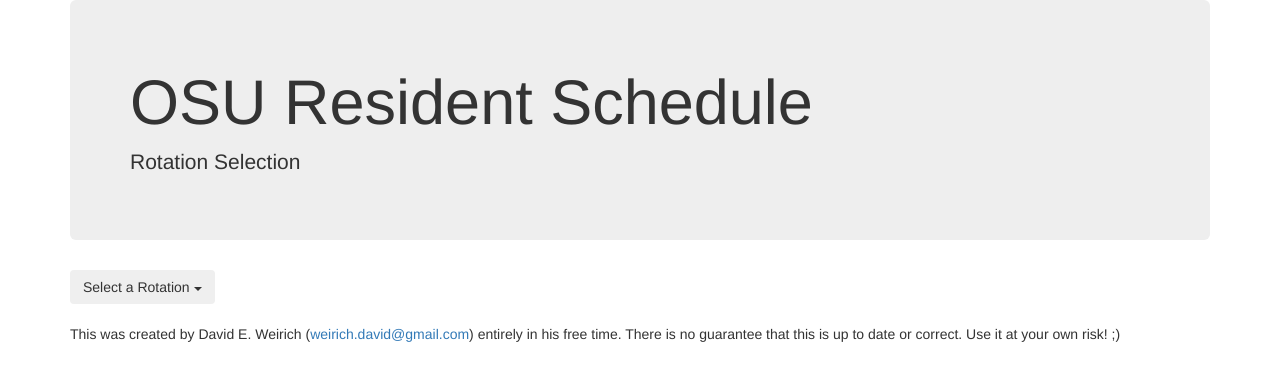
After one commit to weirichd/resident-schedule, a Flask app: template app/templates/rotation_picker.html in a window 1280 px wide. The commit adds this page. Shown: the top 381 px of the page. Run offline with Flask 2, Linux system fonts and the light colour scheme; the template is opened without the code that fills it, so the values that code supplies are empty; some libraries are stand-ins or nearby versions.

Commit message:
Rotaion picker

```diff
--- a/app/app.py
+++ b/app/app.py
@@ -10,7 +10,13 @@ from flask import request
 app = Flask(__name__)
 
 
-def get_data_from_date(date: Optional[str] = None) -> str:
+def get_connection():
+    engine = sqlalchemy.create_engine("sqlite:///resident_schedule.db")
+    con = engine.connect()
+    return con
+
+
+def get_data_from_date(date: Optional[str] = None) -> pd.DataFrame:
     if date is None:
         date = "now"
 
@@ -26,22 +32,47 @@ def get_data_from_date(date: Optional[str] = None) -> str:
     DATE('{date}') between DATE(start_date) and DATE(end_date)
     """
 
-    engine = sqlalchemy.create_engine("sqlite:///resident_schedule.db")
-    con = engine.connect()
+    return pd.read_sql(
+        con=get_connection(), sql=query, parse_dates=["start_date", "end_date"]
+    )
 
-    schedule_data = pd.read_sql(
-        con=con, sql=query, parse_dates=["start_date", "end_date"]
+
+def get_rotation_schedule(rotation: str) -> pd.DataFrame:
+    query = f"""
+    select
+        PGY,
+        Name,
+        start_date,
+        end_date
+    from schedule
+    where
+    Rotation='{rotation}'
+    """
+
+    return pd.read_sql(
+        con=get_connection(), sql=query, parse_dates=["start_date", "end_date"]
     )
-    schedule_data["Starting"] = schedule_data["start_date"].dt.strftime("%B %d")
-    schedule_data["Until"] = schedule_data["end_date"].dt.strftime("%B %d")
 
-    return schedule_data
+
+def get_all_rotation_names() -> pd.DataFrame:
+    query = "select rotation from schedule group by 1 order by 1;"
+    return pd.read_sql(con=get_connection(), sql=query)
+
+
+def get_all_resident_names() -> pd.DataFrame:
+    query = "select PGY, name from schedule group by 1, 2;"
+    return pd.read_sql(con=get_connection(), sql=query)
 
 
 def prepare_table(df):
-    return df.drop(["PGY", "start_date", "end_date"], axis=1).to_html(
-        index=False, classes=["table", "table-striped"]
-    )
+    result = df.copy()
+
+    result["Starting"] = result["start_date"].dt.strftime("%B %d")
+    result["Until"] = result["end_date"].dt.strftime("%B %d")
+    result = result.drop(["PGY", "start_date", "end_date"], axis=1, errors="ignore")
+    result = result.rename({"name": "Resident Name", "rotation": "Rotation"}, axis=1)
+
+    return result.to_html(index=False, classes=["table", "table-striped"])
 
 
 @app.route("/", methods=["GET"])
@@ -52,7 +83,9 @@ def home():
         {"df": prepare_table(df), "pgy": g} for g, df in schedule_data.groupby("PGY")
     ]
 
-    return render_template("home.html", groups=groups)
+    return render_template(
+        "home.html", groups=groups, header_text="Current Schedule for Today"
+    )
 
 
 @app.route("/date/", methods=["GET"])
@@ -65,14 +98,39 @@ def date_page():
         {"df": prepare_table(df), "pgy": g} for g, df in schedule_data.groupby("PGY")
     ]
 
-    return render_template("date.html", groups=groups, selected_date=date)
+    return render_template(
+        "home.html", groups=groups, header_text=f"Schedule for Date: {date}"
+    )
 
 
 @app.route("/date_picker/", methods=["GET"])
 def date_picker():
-
     return render_template("date_picker.html")
 
 
+@app.route("/rotation/", methods=["GET"])
+def rotation_schedule():
+    rotation = request.args.get("rotation", type=str)
+
+    schedule_data = get_rotation_schedule(rotation)
+
+    groups = [
+        {"df": prepare_table(df), "pgy": g} for g, df in schedule_data.groupby("PGY")
+    ]
+
+    return render_template(
+        "home.html", groups=groups, header_text=f"Schedule for Rotation: {rotation}"
+    )
+
+
+@app.route("/rotation_picker/", methods=["GET"])
+def rotation_picker():
+    rotation_list = get_all_rotation_names()
+
+    return render_template(
+        "rotation_picker.html", rotations=rotation_list["rotation"].to_list()
+    )
+
+
 if __name__ == "__main__":
-    app.run(debug=False, port=8000, host="0.0.0.0")
+    app.run(debug=True, port=8000, host="0.0.0.0")
--- /dev/null
+++ b/app/templates/rotation_picker.html
@@ -0,0 +1,41 @@
+<!DOCTYPE html>
+<html lang="en">
+<head>
+    <!-- Required meta tags -->
+    <meta charset="utf-8">
+    <meta name="viewport" content="width=device-width, initial-scale=1">
+    <link rel="stylesheet" href="https://maxcdn.bootstrapcdn.com/bootstrap/3.4.1/css/bootstrap.min.css">
+    <script src="https://ajax.googleapis.com/ajax/libs/jquery/3.5.1/jquery.min.js"></script>
+    <script src="https://maxcdn.bootstrapcdn.com/bootstrap/3.4.1/js/bootstrap.min.js"></script>
+
+    <title>Resident Schedule</title>
+</head>
+<body>
+<div class="container">
+    <div class="jumbotron">
+        <h1>OSU Resident Schedule</h1>
+        <p>Rotation Selection</p>
+    </div>
+
+     <div class="dropdown">
+      <button class="btn btn-light dropdown-toggle" type="button" data-toggle="dropdown">
+          Select a Rotation
+      <span class="caret"></span></button>
+      <ul class="dropdown-menu">
+          {% for rotation in rotations %}
+          <li><a class="dropdown-item" href="/rotation/?rotation={{ rotation }}">{{ rotation }}</a></li>
+          {% endfor %}
+      </ul>
+    </div>
+
+    <br />
+
+    <p>
+    This was created by David E. Weirich (<a href="mailto:weirich.david@gmail.com">weirich.david@gmail.com</a>)
+    entirely in his free time.
+    There is no guarantee that this is up to date or correct.
+    Use it at your own risk! ;)
+    </p>
+</div>
+</body>
+</html>
```
Also changed, not shown: app/templates/date.html (deleted, +0 -57 lines), app/templates/home.html (+5 -2 lines), read_database_from_excel.py (+3 -4 lines), resident_schedule.db, 2 other files.
